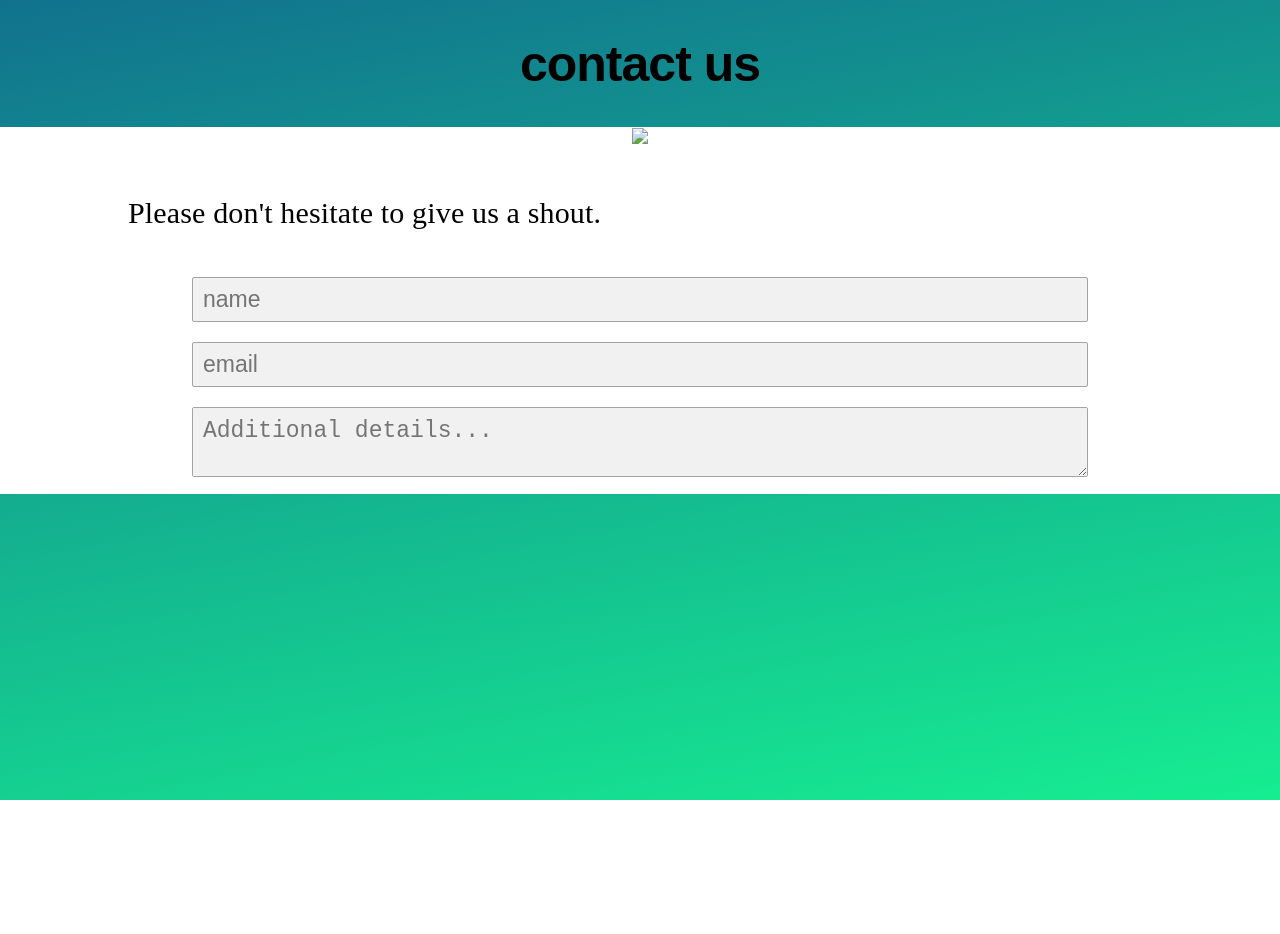
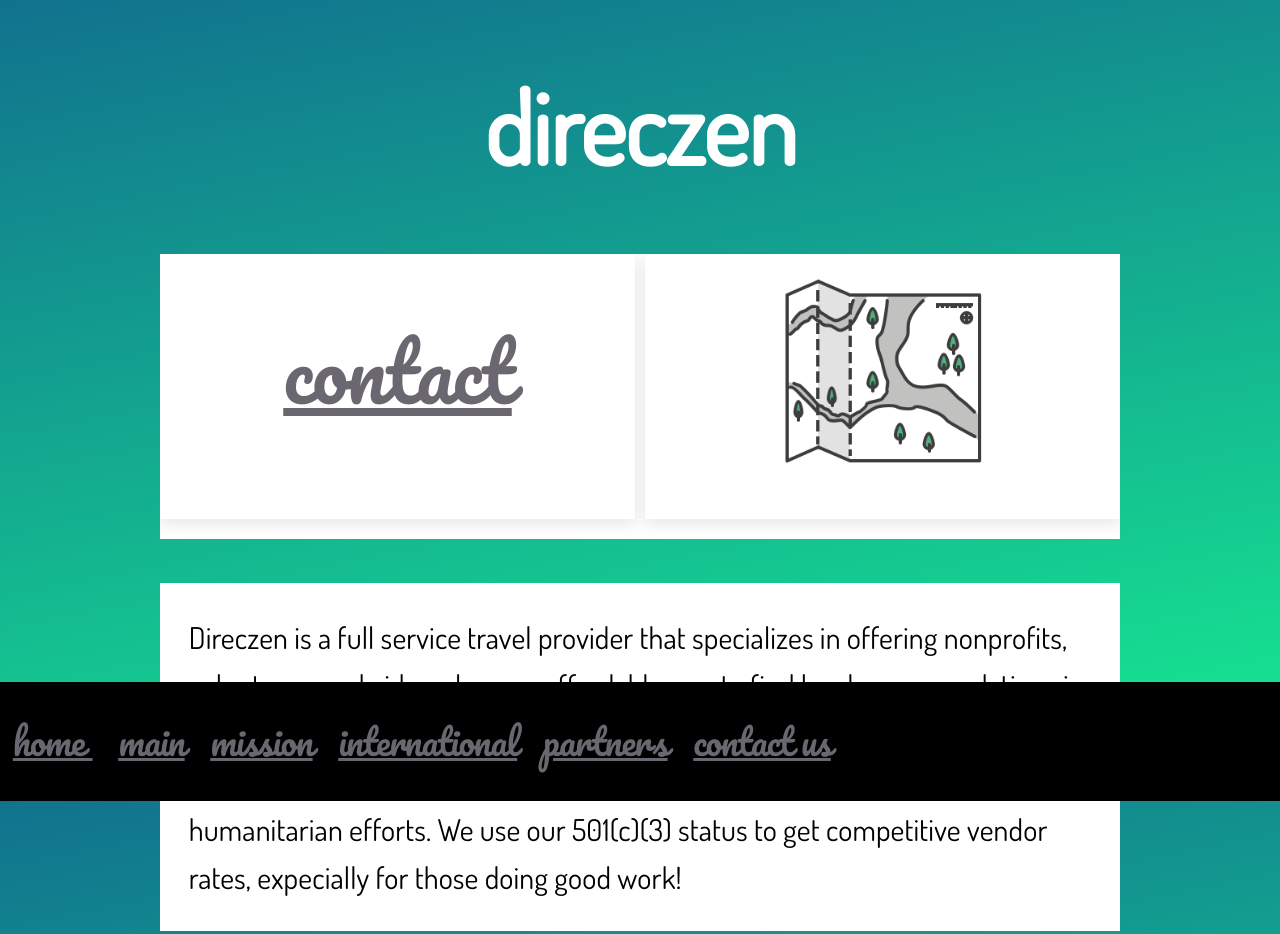
Before and after one commit to jtkaufman737/direczen, a plain HTML site: page contact.html in a window 1280 px wide. Shown: the top 934 px of the page. Before the commit the page ends 800 px from the top, so only its background shows below. Drawn offline with Linux system fonts and the light colour scheme.

```diff
--- a/contact.html
+++ b/contact.html
@@ -1,24 +1,38 @@
 <!DOCTYPE html>
 <head>
-  <title>partners</title>
-  <link rel="stylesheet" type="text/css" href="style.css"/>
+  <title>direczen | Home</title>
+<link rel="stylesheet" type="text/css" href="style.css"/>
+<link href="https://fonts.googleapis.com/css?family=Pacifico" rel="stylesheet">
+<link href="https://fonts.googleapis.com/css?family=Dosis" rel="stylesheet">
 </head>
-<body><center>
-    <h1>contact us</h1>
-    <div style="background-color:white; height:100%; width:100%;">
-      <img src="travel4.png"/>
-      <center>
-        <p style="font-size:30px; margin-top:3%; border-top:black; margin-left:10%; margin-right:10%; text-align:left;">Please don't hesitate to give us a shout.</p>
-      <div style="width:70%;">
-        <input type="text" placeholder="name"/>
-        <input type="email" placeholder="email"/>
-        <textarea  placeholder="Additional details...
-
-
-
-        "></textarea>
+<center>
+<body style="height:100%;">
+  <h1 style="font-size:100px; color:white;">direczen</h1>
+  <div class="container">
+    <div class="cards">
+      <div class="card">
+        <h2 class="card-body" style="vertical-align:center; font-size:80px"><a href="home">contact</a></h2>
       </div>
-    </center>
-    </div>
+      <div class="card">
+        <p class="card-body"><img class="imgcard" src="map.png"/></p>
+      </div>
+    </div><br/>
+    <div class="contentMain">
+      <p>Direczen is a full service travel provider that specializes in offering nonprofits, volunteers, and aid workers an affordable way
+      to find local accommodations in real time. We were created by two former first reponders to Hurricane Katrina,
+    when we realized how complex and expensive it is to mobilize aid and humanitarian efforts. We use our 501(c)(3) status to get competitive
+  vendor rates, expecially for those doing good work!</p>
+</div>
+</div><br/><br/>
 </body>
+<footer>
+<nav style="width:100%; margin-bottom:0%;">
+    <h3><a href="home.html">home </a>&#160;&#160;&#160; </h3>
+    <h3><a href="index.html">main</a>&#160;&#160;&#160; </h3>
+    <h3><a href="mission.html">mission</a>&#160;&#160;&#160; </h3>
+    <h3><a href="international.html">international</a>&#160;&#160;&#160; </h3>
+    <h3><a href="partners.html">partners</a>&#160;&#160;&#160;</h3>
+    <h3><a href="contact.html">contact us</a>&#160;&#160;&#160; </h3>
+</nav>
+</footer>
 </html>
```
Also changed, not shown: home.html (+1 -1 lines), international.html (+1 -1 lines), mission.html (+1 -1 lines), partners.html (+7 -11 lines), WATER_LOGO.png (added), humane.png (added), thrive.png (added).
